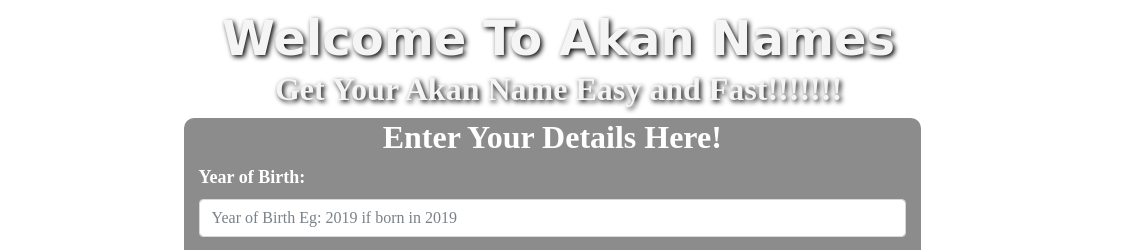
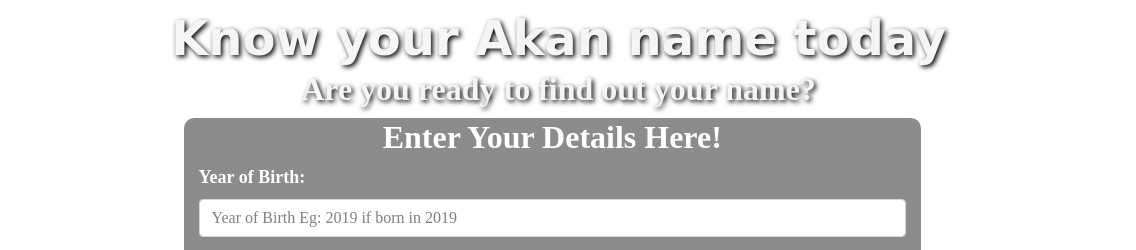
Before and after one commit to ThiraTheNerd/naming-app, a plain HTML site: page index.html in a window 1280 px wide. Shown: the top 250 px of the page, 144-1280 px from the left. Drawn offline with nearby package versions, Linux system fonts and the light colour scheme.

Commit message:
add the new changes in the index.html page

```diff
--- a/index.html
+++ b/index.html
@@ -12,8 +12,8 @@
 <body class="container-fluid" style="background-image:url(images/Be.jpg);">
   <div id="heading">
     <img src="images/logo.png" alt=" ">
-    <h1>Welcome To Akan Names</h1>
-    <h2 id="get">Get Your Akan Name Easy and Fast!!!!!!!</h2>
+    <h1>Know your Akan name today</h1>
+    <h2 id="get">Are you ready to find out your name?</h2>
   </div>
   <div class="overlay">
       <div class="container">
```
